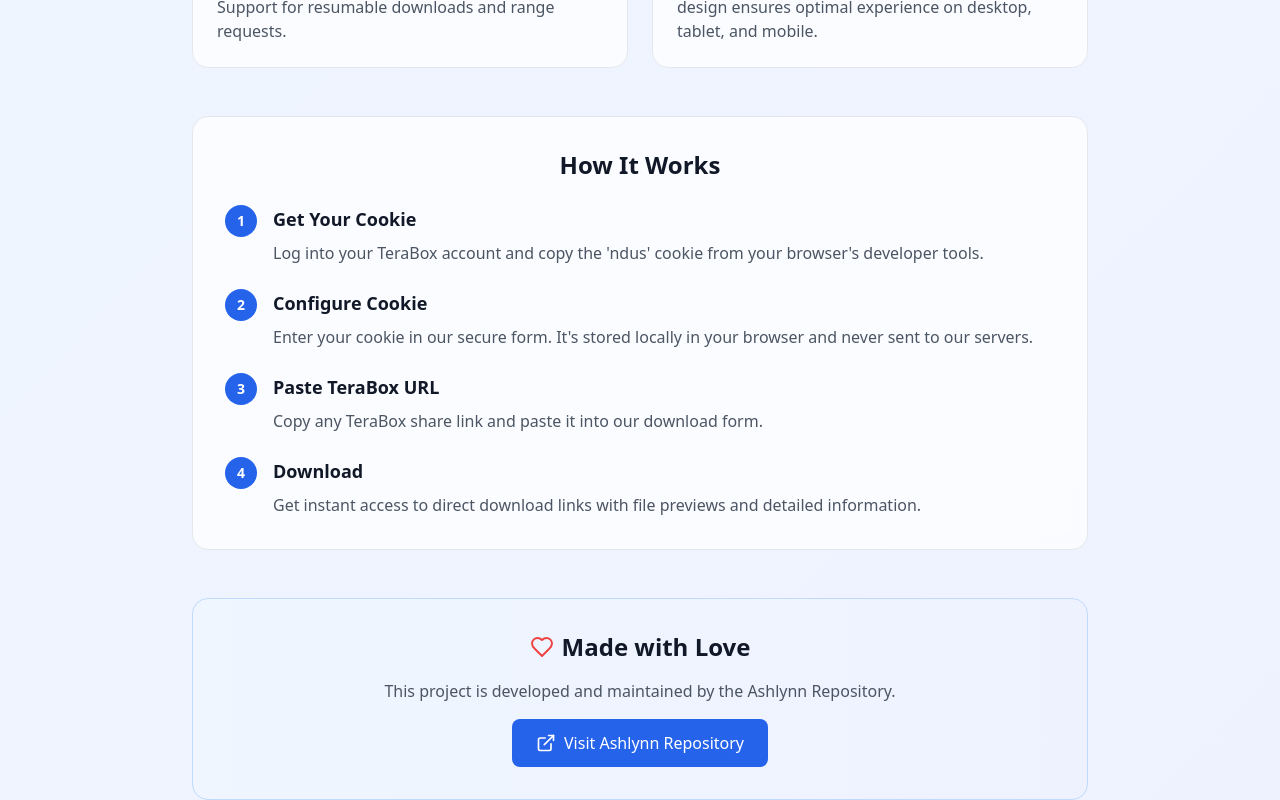
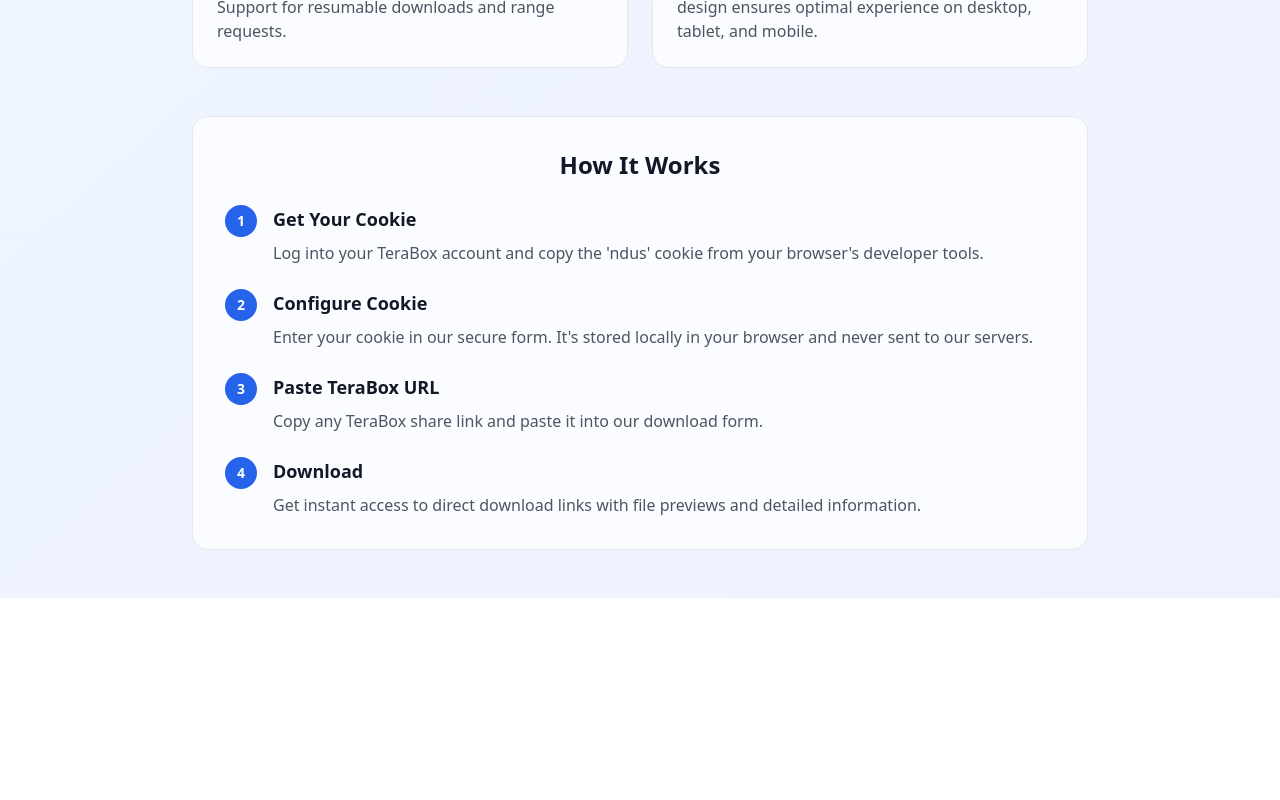
Before and after one commit to brosec/terahdl, a React (Vite) app: page /about in a window 1280 px wide. Shown: the part 529-1329 px from the top of the page. After the commit the page ends 1127 px from the top, so only its background shows below. Built offline with nearby package versions, Linux system fonts and the light colour scheme.

Commit message:
Update About.tsx

```diff
--- a/src/pages/About.tsx
+++ b/src/pages/About.tsx
@@ -120,24 +120,7 @@
       </div>
 
       {/* Credits */}
-      <div className="bg-gradient-to-r from-blue-50 to-indigo-50 dark:from-blue-900/20 dark:to-indigo-900/20 rounded-2xl p-8 border border-blue-200 dark:border-blue-800 text-center">
-        <div className="flex items-center justify-center space-x-2 mb-4">
-          <Heart className="h-6 w-6 text-red-500" />
-          <h2 className="text-2xl font-bold text-gray-900 dark:text-white">Made with Love</h2>
-        </div>
-        <p className="text-gray-600 dark:text-gray-300 mb-4">
-          This project is developed and maintained by the Ashlynn Repository.
-        </p>
-        <a
-          href="https://t.me/Ashlynn_Repository"
-          target="_blank"
-          rel="noopener noreferrer"
-          className="inline-flex items-center space-x-2 bg-blue-600 hover:bg-blue-700 text-white px-6 py-3 rounded-lg transition-colors duration-200"
-        >
-          <ExternalLink className="h-5 w-5" />
-          <span>Visit Ashlynn Repository</span>
-        </a>
-      </div>
+
     </div>
   );
 };
```
